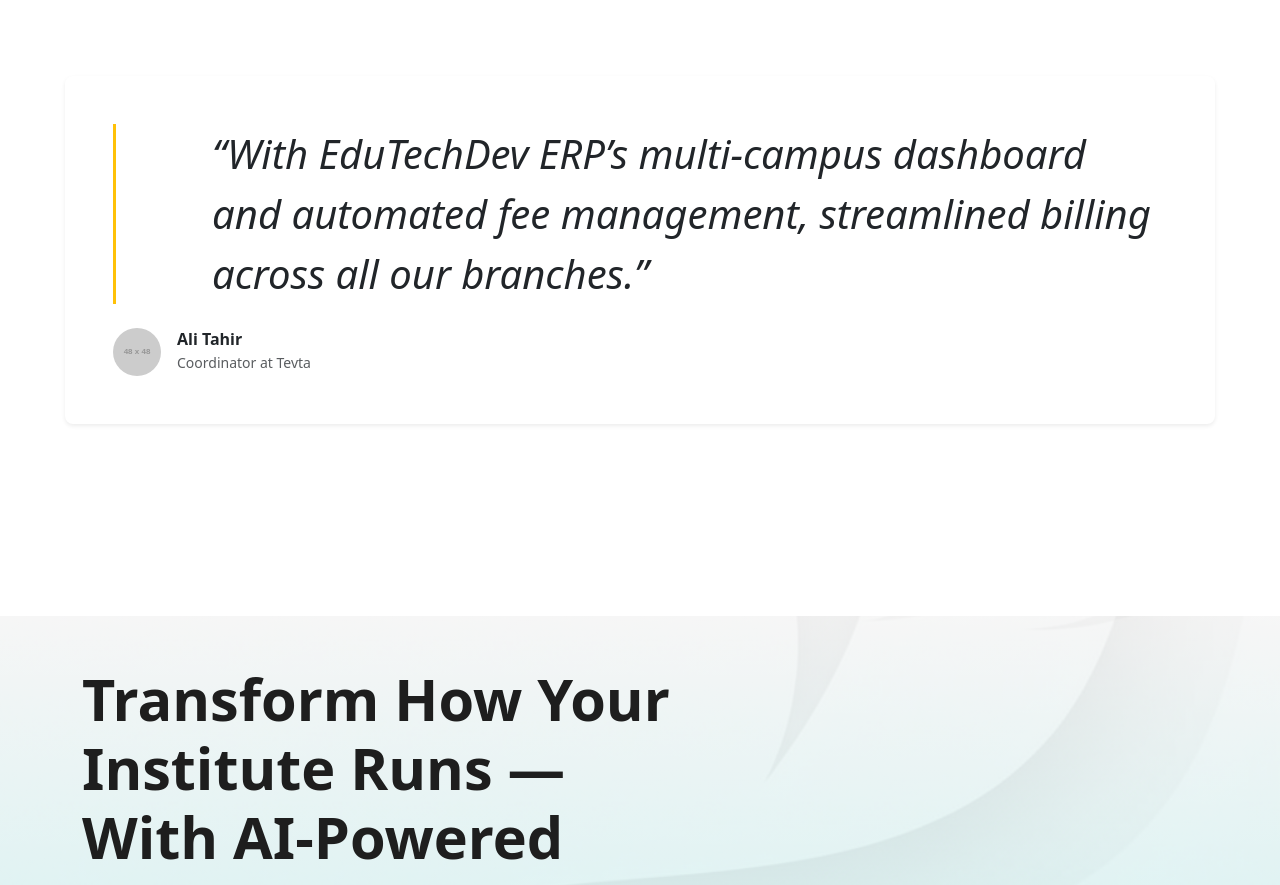
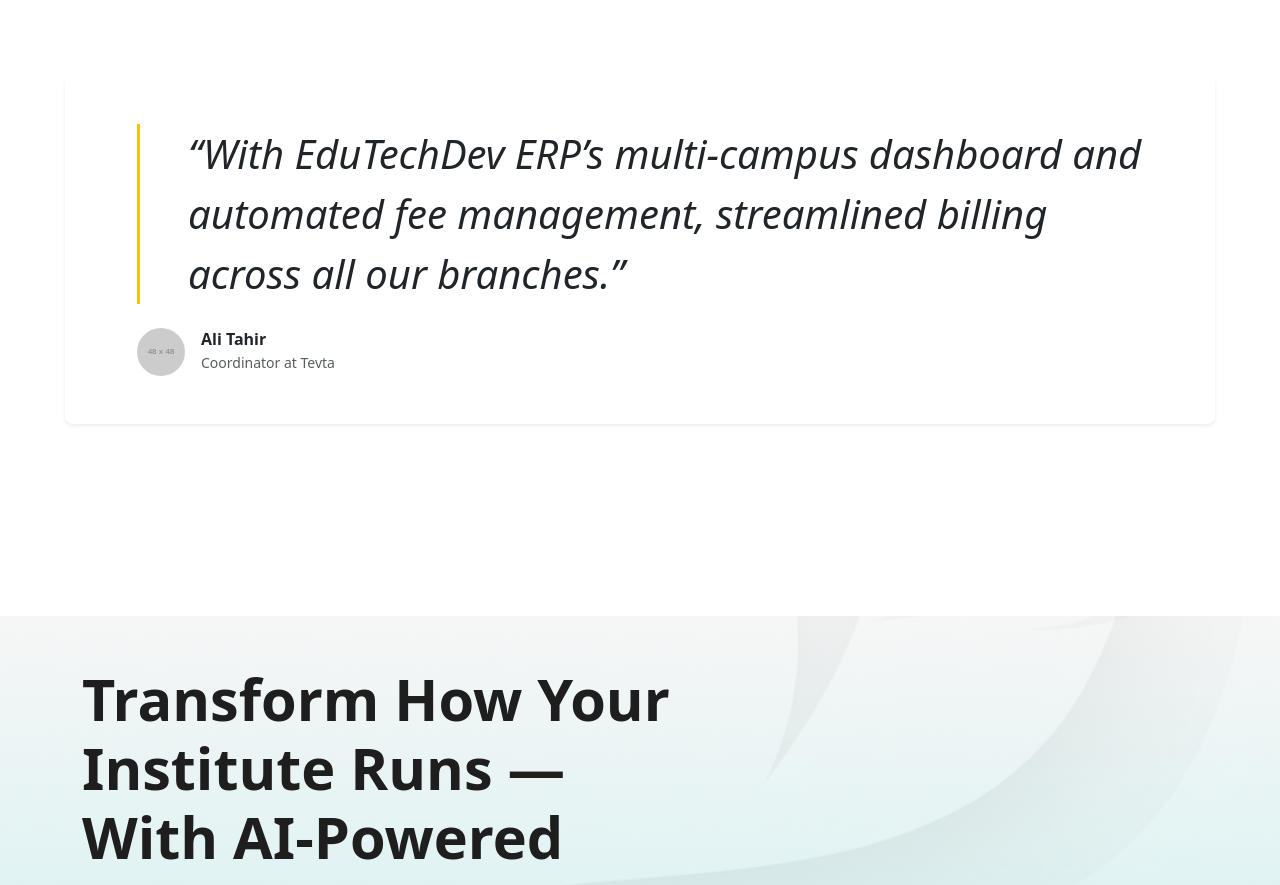
Before and after one commit to JMMAwais/TechDev, an Angular app: page /pricing in a window 1280 px wide. Shown: the part 2140-3025 px from the top of the page. Built offline with nearby package versions, Linux system fonts and the light colour scheme.

Commit message:
modified padding testimonial

```diff
--- a/src/app/components/pricing/pricing.component.html
+++ b/src/app/components/pricing/pricing.component.html
@@ -343,15 +343,16 @@
 </div>
 <div class="mt-4 pt-4">
 </div>
-<!--Tentimonial-->
-<div class="card shadow-sm border-0 rounded-3 my-5 mx-auto" style="max-width: 1150px; margin-top: 600px;">
-  <div class="card-body p-5 ps-5 ">
-    <blockquote class="blockquote mb-4  border-start border-3 border-warning ps-5 pe ">
-      <p class="fs-1 fst-italic mb-0 ps-5 pe-1">
+<!-- Testimonial -->
+<div class="card shadow-sm border-0 rounded-3 my-5 mx-auto" style="max-width: 1150px;">
+  <div class="card-body p-5">
+    <blockquote class="blockquote mb-4 border-start border-3 border-warning ps-5 ms-4">
+      <p class="fs-1 fst-italic mb-0">
         “With EduTechDev ERP’s multi-campus dashboard and automated fee management,
         streamlined billing across all our branches.”
+      </p>
     </blockquote>
-    <div class="d-flex align-items-center mt-3">
+    <div class="d-flex align-items-center mt-3 ms-4">
       <img src="https://via.placeholder.com/48" class="rounded-circle me-3" alt="User" />
       <div>
         <h6 class="mb-0 fw-semibold">Ali Tahir</h6>
@@ -360,6 +361,7 @@
     </div>
   </div>
 </div>
+
 <!--for margin-->
 <div class="mt-5 pt-5">
 
```
